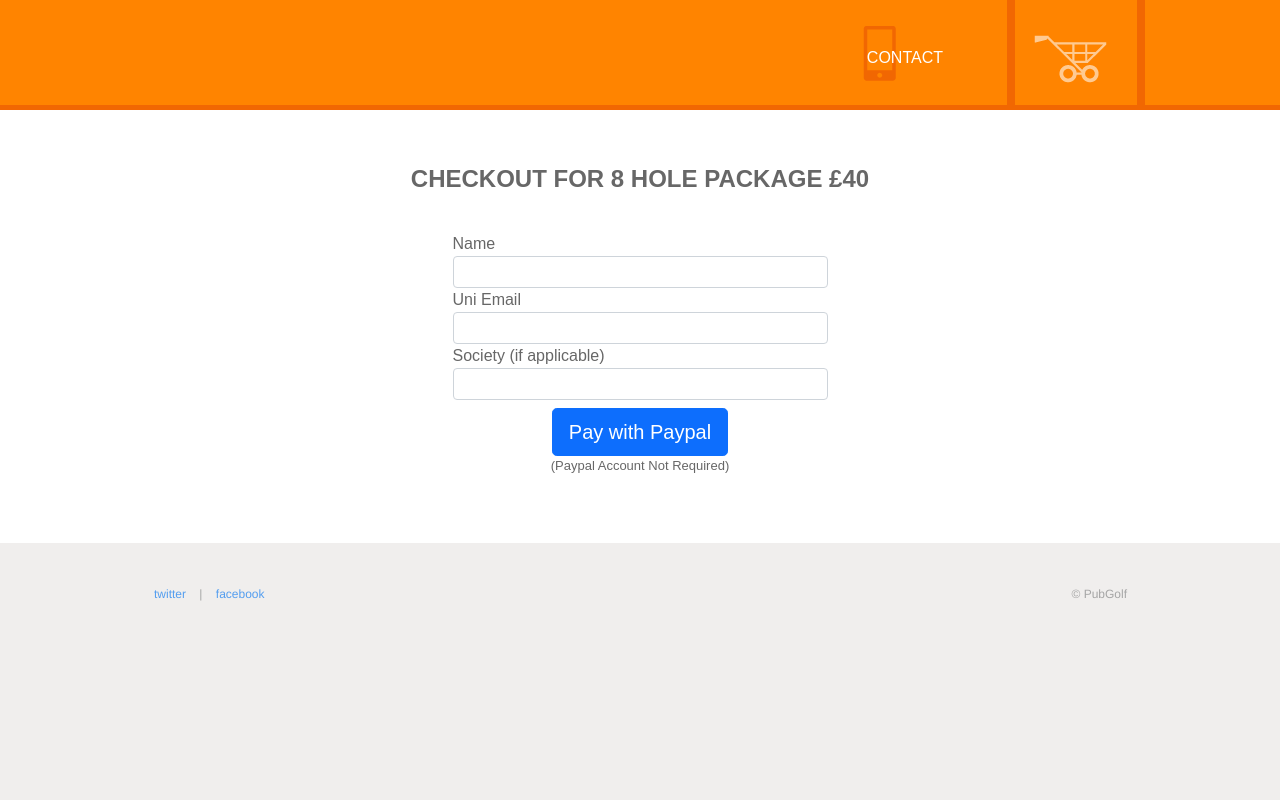
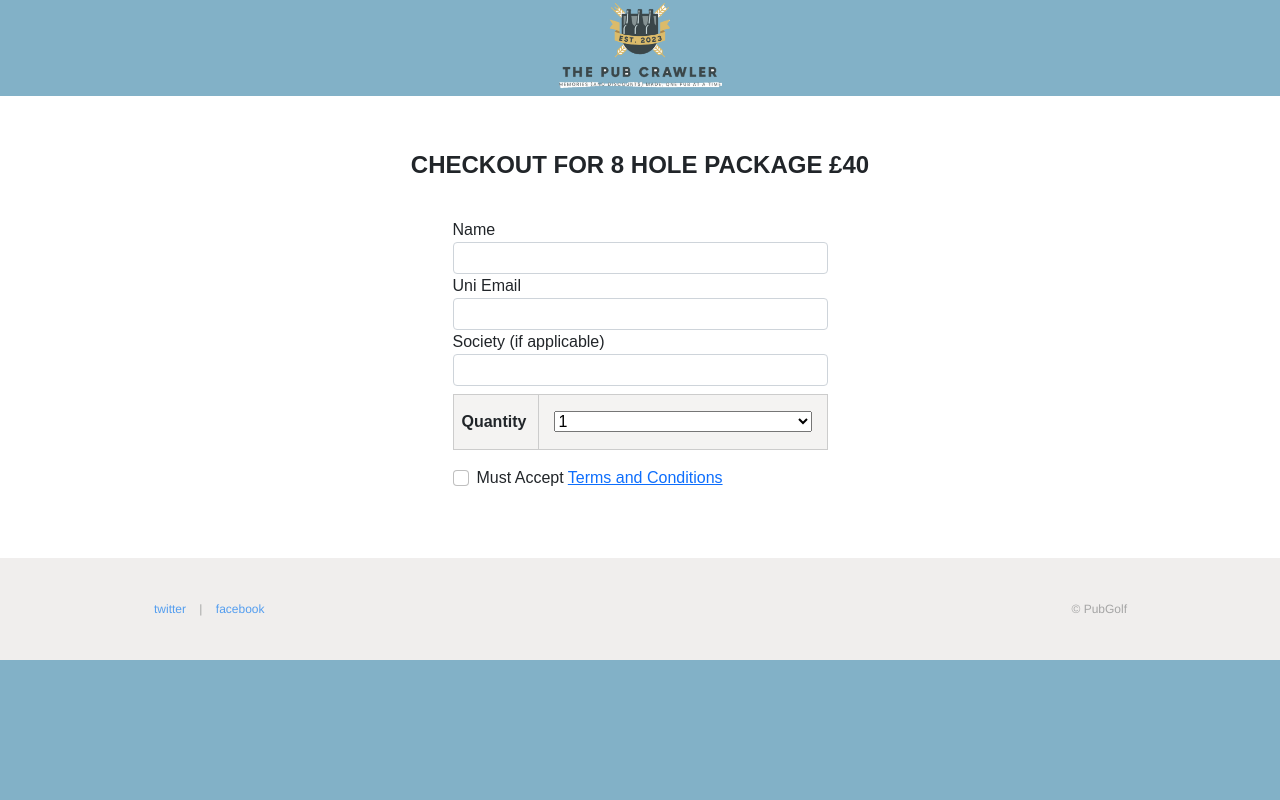
Before and after one commit to AnthonyKeung/Pub_Golf_MVP, a Flask app: page /checkout in a window 1280 px wide. Run offline with Flask 3, Linux system fonts and the light colour scheme; some libraries are stand-ins or nearby versions.

Commit message:
fookin dead

```diff
--- a/app.py
+++ b/app.py
@@ -25,7 +25,6 @@ app.config["SECRET_KEY"] = "some_really_long_random_string_here"
 
 
 # Get details for sendgrid details
-sendgrid_file = "sendgrid.txt"
 sendgrid_details = []
 
 with open(sendgrid_file) as f:
@@ -61,7 +60,7 @@ def index():
     counter = 0
     product_data = []
     context["product_data"] = Markup("".join(product_data))
-    return render_template("index.html", quantity=['1','2','3','4','5','6','7','8','9','10','11','12','13','14','15','16','17','18','19','20'], **context)
+    return render_template("index.html", **context)
 
 @app.route("/termsandconditions")
 def termsandconditions():
@@ -82,7 +81,7 @@ def shirts():
 @app.route("/checkout")
 def checkout():
     """Function for checkout page"""
-    return render_template("checkout.html")
+    return render_template("checkout.html",quantity=['1','2','3','4','5','6','7','8','9','10','11','12','13','14','15','16','17','18','19','20'])
 
 
 @app.route("/receipt")
--- a/static/style.css
+++ b/static/style.css
@@ -87,9 +87,7 @@ textarea {
  * Addresses margins handled incorrectly in IE6/7.
  */
 
-body {
-    margin: 0;
-}
+
 
 /* ==========================================================================
    Links
@@ -516,42 +514,14 @@ table {
 
 
 html {overflow-y: scroll; overflow-x: hidden;}
-body {font-family: 'Oswald', sans-serif; background:#f0eeed; color: #676767;}
+html {
+    height: 100%;
+}
+body {font-family: 'Oswald', sans-serif; background-color: #82b1c7 !important;}
+
 
 .wrapper {width: 980px; margin: 0 auto;}
-.header:after {content:"";height:0;display:block;visibility:hidden;clear:both;}
-.header {background: #ff8400; border-bottom: 5px solid #f16702;}
-.header .branding-title {float: left; margin: 0 0 0 12px; font: 0/0 serif; text-shadow: none; color: transparent; width:122px;height:77px;background:url('Pub_Crawler_Logo.png') 0 14px no-repeat;padding: 14px 0;}
-.header .branding-title a {display: block; height: 77px; width: 122px;}
-.header .nav {float: right; top: 0; right: 0; margin: 0; position: relative; left: 15px; z-index: 99999999;}
-.header .nav li {display: inline-block; margin: 0; list-style: none;}
-.header .nav li.cart {margin-left: 64px; border: 0 solid #f16702; border-width: 0 8px;}
-.header .nav li a {
-    color: white;
-    text-decoration: none;
-    display: block;
-    line-height: 95px;
-    padding: 10px 0 0;
-    margin: 0 0 0 50px;
-    width: 90px;
-    text-align: right;
-    background: url('nav-sprite.png') no-repeat 0px 105px;
-    text-transform: uppercase;
-    white-space: nowrap;
-}
-.header .nav li.on a {text-decoration: underline;}
-.header .nav li a:hover, .header .nav li a:active {color: #FFE200;}
-.header .nav li.shirts a {background-position: 0px 0px;}
-.header .nav li.contact a {background-position: 0px -105px;}
-.header .nav li.cart a {
-    width: 122px;
-    font-size: 0/95px serif;
-    text-shadow: none;
-    color: transparent;
-    background-position: 16px -216px;
-    margin: 0;
-}
-.header .nav li.cart a:hover {background-position: 16px -321px;}
+
 #content {min-height: 400px; background: white;}
 .section.banner {height: 290px; background: #3d3d3d url('banner-background.jpg') center center no-repeat;}
 .section.banner .wrapper {position: relative;}
--- a/templates/checkout.html
+++ b/templates/checkout.html
@@ -5,13 +5,11 @@
 
         <div class="container">
 
-
-
                 <h1 style="font-size: x-large; font-weight: bolder;">Checkout for 8 Hole Package £40</h1>
 
 
 
-                <form target="paypal" action="https://www.paypal.com/cgi-bin/webscr" method="post">
+                <form id="checkout-form">
 
 
                         <div class="form-group">
@@ -26,36 +24,78 @@
                             <label for="formGroupExampleInput2">Society (if applicable)</label>
                             <input type="text" class="form-control" id="formGroupExampleInput2" placeholder="">
                           </div>
+                          <table style="margin-top: 2%;">
+                            <tr>
+                                    <th>
+                                            <input type="hidden" name="quantity" value="quantity">
+                                            <label for="quantity">Quantity</label>
+                                    </th>
+                                    <td>
+                                        <select name="quantity" id="quantity">
+                                            {%  for quan in quantity %}
+                                                    <option value="{{ quan }}">{{ quan }} </option>
+                                            {% endfor %}
+                                    </select>
+                                    </td>
+                            </tr>
+                            </table>
 
-                    <input type="hidden" name="cmd" value="_s-xclick">
-                    <input type="hidden" name="hosted_button_id" value="gg">
-                    <input type="hidden" name="item_name" value="8Hole">
-                    <input type="hidden" name="price" value="40">
 
-                    <div class="buttonholder" style="text-align: center; margin-top: 2%;">
-                        <button type="submit" class="btn btn-primary btn-lg">Pay with Paypal</button>
-                    <p style="font-size: small; margin-top: 0%;">(Paypal Account Not Required)</p>
-                    </div>
+                        <div class="form-check">
+                            <input class="form-check-input" type="checkbox" value="" id="check">
+                            <label class="form-check-label" for="flexCheckDefault">
+                            Must Accept <a href="#" onClick="MyWindow=window.open('/termsandconditions','MyWindow','width=600,height=300');">Terms and Conditions</a>
+                            </label>
+                        </div>
+
 
 
 <!-- Set up a container element for the button -->
 <div id="paypal-button-container"></div>
 <script>
     paypal.Buttons({
+
+        onInit: function(data, actions) {
+      // Disable the buttons
+      actions.disable();
+      // Listen for changes to the checkbox
+      document.querySelector('#check')
+        .addEventListener('change', function(event) {
+          // Enable or disable the button when it is checked or unchecked
+          if (event.target.checked) {
+            actions.enable();
+          } else {
+            actions.disable();
+          }
+        });
+    },
+
         // Sets up the transaction when a payment button is clicked
-        createOrder: (data, actions) => {
+    createOrder: (data, actions) => {
             return actions.order.create({
                 purchase_units: [{
                     amount: {
-                        value: '40' // Can also reference a variable or function
+                        value: '30' // Can also reference a variable or function
                     }
-                }]
+
+                }],
+                items:[		{
+                        name:"6 Hole Package",
+		            description:"6 Drinks at 6 Pubs, at a Discounted Price",
+                    quantity: document.getElementById("quantity").value,
+                    unit_amount:{
+			            value:"30",
+			            currency_code:"GBP"
+			        }
+                    }],
             });
-        },
+    },
         // Finalize the transaction after payer approval
-        onApprove: (data, actions) => {
+    onApprove: (data, actions) => {
             return actions.order.capture().then(function (orderData) {
                 // Successful capture! For dev/demo purposes:
+
+
                 console.log('Capture result', orderData, JSON.stringify(orderData, null, 2));
                 const transaction = orderData.purchase_units[0].payments.captures[0];
                 alert(`Transaction ${transaction.status}: ${transaction.id}\n\nSee console for all available details`);
@@ -70,5 +110,6 @@
 
                 </form>
             </div>
+        </div>
     </div>
 {% endblock %}
--- a/templates/layout.html
+++ b/templates/layout.html
@@ -9,23 +9,12 @@
 	<link href="https://cdn.jsdelivr.net/npm/bootstrap@5.0.2/dist/css/bootstrap.min.css" rel="stylesheet" integrity="sha384-EVSTQN3/azprG1Anm3QDgpJLIm9Nao0Yz1ztcQTwFspd3yD65VohhpuuCOmLASjC" crossorigin="anonymous">
 	<link rel="stylesheet" href="{{ url_for("static", filename="style.css") }}" type="text/css">
 
+
 </head>
 <body>
 
-	<div class="header">
-
-		<div class="wrapper">
-
-			<h1 class="branding-title"><a href="{{ url_for("index") }}">PubGolf</a></h1>
-
-			<ul class="nav">
-
-				<li class="contact {% if section == "contact" %}on{% endif %}"><a href="{{ url_for("contact") }}">Contact</a></li>
-				<li class="cart"><a target="paypal" href="https://www.paypal.com/cgi-bin/webscr?cmd=_cart&amp;business=Q6NFNPFRBWR8S&amp;display=1">Shopping Cart</a></li>
-			</ul>
-
-		</div>
-
+	<div class="container" style="height:12vh; align-items: center; flex-direction: column; display: flex;">
+		<img src="static/logo.png" style="max-height: 100%;">
 	</div>
 
 	<div id="content">
```
Also changed, not shown: templates/index.html (+9 -30 lines), static/logo.png (renamed from static/Pub_Crawler_Logo.png), static/route.jpg (added), 2 other files.
